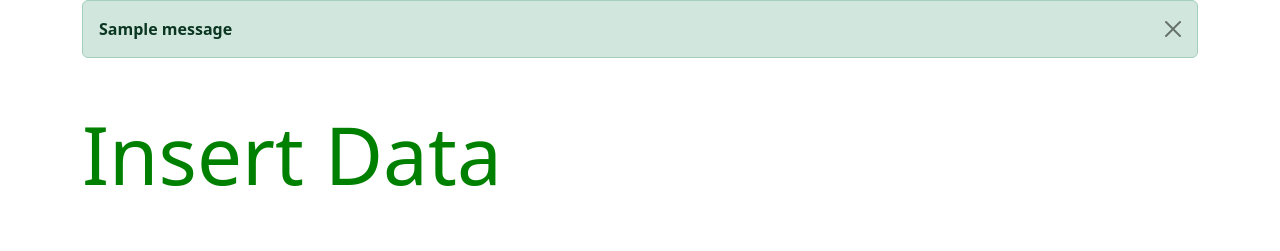
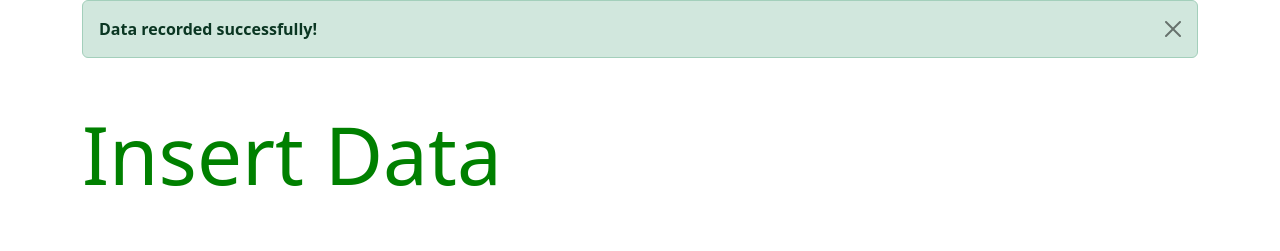
Before and after one commit to mdkawsardev/django_with_postgresql, a Django app: template template/insert.html in a window 1280 px wide. Shown: the top 251 px of the page. Run offline with Django 3.2, Linux system fonts and the light colour scheme; the template is opened without the code that fills it, so the values that code supplies are empty; one stand-in notice (Sample message) is shown.

Commit message:
django with postgres

```diff
--- a/myapp/views.py
+++ b/myapp/views.py
@@ -26,5 +26,5 @@ def insert(request):
         #     phone = phone
         # )
         # con.save()
-        msg = messages.success(request, "Data has been recorded!")
+        # msg = messages.success(request, "Data has been recorded!")
     return render(request, 'insert.html')
--- a/template/insert.html
+++ b/template/insert.html
@@ -4,12 +4,12 @@
 <div class="container">
 
 {% if messages %}
-{% for message in messages %}
-<div class="alert alert-success {{ message.tags }} alert-dismissible fade show" role="alert">
-    <strong>{{ message }}</strong>
-    <button type="button" class="btn-close" data-bs-dismiss="alert" aria-label="Close"></button>
-</div>
-{% endfor %}
+    {% for message in messages %}
+        <div class="alert alert-success {{ message.tags }} alert-dismissible fade show" role="alert">
+            <strong>Data recorded successfully!</strong>
+            <button type="button" class="btn-close" data-bs-dismiss="alert" aria-label="Close"></button>
+        </div>
+    {% endfor %}
 {% endif %}
     <h1 class="my-5">Insert Data</h1>
         <form action="/insert/" method="post">
```
